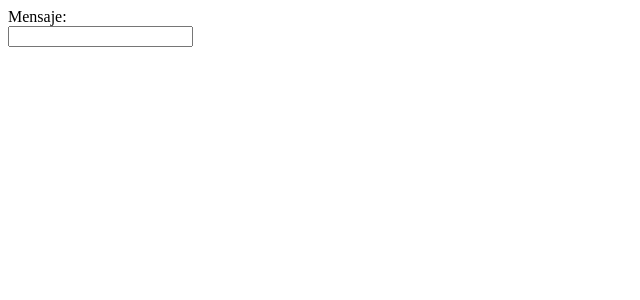
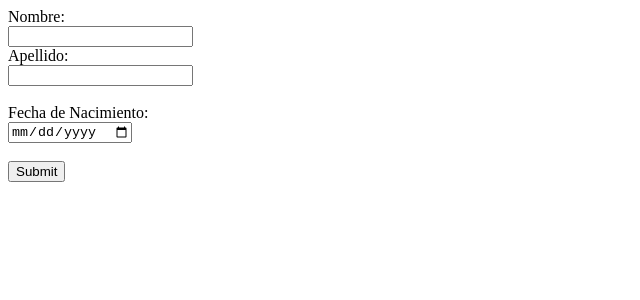
Before and after one commit to daesnorey/alz-angular-lab, an Angular app: page / in a window 1280 px wide. Shown: the top 300 px of the page, without its empty margins (0-640 px from the left). Built offline with nearby package versions, Linux system fonts and the light colour scheme.

Commit message:
Creando primer service

```diff
--- a/src/app/app.component.html
+++ b/src/app/app.component.html
@@ -1,17 +1,2 @@
-
-<!-- <app-first-component
-    [name]="parentName"
-    [lastname]="parentLastname"
-    [birthdate]="parentBirthdate"
-    (nameChanged)="onNameChangeParent($event)"
-    (lastnameChanged)="onLastnameChangeParent($event)"
-    (birthdateChanged)="onBirthdateChangeParent($event)"
-    >
-</app-first-component>
-<h3>{{parentName}}, {{parentLastname}} {{parentBirthdate}}</h3>  -->
-
-<app-first-component (onMessageSubmit)="onMessageChangeParent($event)">
-</app-first-component>
-
-<app-second-component [finalMessages]="parentMessages">
-</app-second-component>
+<app-first-component></app-first-component>
+<app-second-component></app-second-component>
--- a/src/app/app.component.ts
+++ b/src/app/app.component.ts
@@ -1,4 +1,5 @@
 import { Component } from '@angular/core';
+import { FormService } from './service-form/form.service';
 
 
 @Component({
@@ -9,20 +10,8 @@ import { Component } from '@angular/core';
 export class AppComponent {
   title = 'angular-lab';
 
-/*    parentName: string='Juan';
-   parentLastname: string='Ordóñez';
-   parentBirthdate: string='1982-07-04';
-
-   public onNameChangeParent (emmitedName: string){this.parentName = emmitedName}
-   public onLastnameChangeParent (emmitedLastname: string){this.parentLastname = emmitedLastname}
-   public onBirthdateChangeParent (emmitedBirthdate: string){this.parentBirthdate = emmitedBirthdate}
- */
-
-   public parentMessage: string ='';
-   public parentMessages: string[]=[];
-
-   public onMessageChangeParent(emmitedMessage: string){
-     this.parentMessage = emmitedMessage;
-     this.parentMessages.push(emmitedMessage);
-    }
+//FORMULARIO
+   parentName!: string;
+   parentLastname!: string;
+   parentBirthdate!: string;
 }
--- a/src/app/first-component/first-component.component.html
+++ b/src/app/first-component/first-component.component.html
@@ -1,12 +1,10 @@
-<form (submit)="onMessageSubmited($event)">
-    <!-- <label for="fname">Nombre:</label><br>
-    <input type="text" id="fname" name="fname" [(ngModel)]="name" (input)="onNameChange($event)"><br>
+
+<form (submit)="onMessageSubmited()">
+    <label for="fname">Nombre:</label><br>
+    <input type="text" id="fname" name="fname" [(ngModel)]="name" required><br>
     <label for="lname">Apellido:</label><br>
-    <input type="text" id="lname" name="lname" [(ngModel)]="lastname" (input)="onLastnameChange($event)"><br><br>
+    <input type="text" id="lname" name="lname" [(ngModel)]="lastname"><br><br>
     <label for="borndate">Fecha de Nacimiento:</label><br>
-    <input type="date" id="birthdate" name="birthdate" [(ngModel)]="birthdate" (input)="onBirthdateChange($event)"><br><br>
-    <input type="submit" value="Submit"> -->
-
-    <label for="message">Mensaje:</label><br>
-    <input type="text" id="message" name="message" [(ngModel)]="message"><br>
+    <input type="date" id="birthdate" name="birthdate" [(ngModel)]="birthdate"><br><br>
+    <input type="submit" value="Submit">
   </form>
--- a/src/app/first-component/first-component.component.ts
+++ b/src/app/first-component/first-component.component.ts
@@ -1,4 +1,5 @@
 import { Component, EventEmitter, Input, OnInit, Output } from '@angular/core';
+import { FormService } from '../service-form/form.service';
 
 
 @Component({
@@ -7,38 +8,19 @@ import { Component, EventEmitter, Input, OnInit, Output } from '@angular/core';
   styleUrls: ['./first-component.component.css']
 })
 export class FirstComponentComponent implements OnInit {
-/*   @Input () name?: string;
-  @Input () lastname?: string;
-  @Input () birthdate?: string;
+  public name!: string;
+  public lastname!: string;
+  public birthdate!: string;
 
-  @Output() nameChanged!: EventEmitter<string>;
-  @Output() lastnameChanged!: EventEmitter<string>;
-  @Output() birthdateChanged!: EventEmitter<string>; */
+   constructor(private formService: FormService) {
+  }
 
-  message?: string;
-  @Output() onMessageSubmit!: EventEmitter<string>;
-
-  constructor() {
-/*       this.nameChanged = new EventEmitter();
-      this.lastnameChanged = new EventEmitter();
-      this.birthdateChanged = new EventEmitter(); */
-      this.onMessageSubmit = new EventEmitter();
-   }
-
-/*   public onNameChange(eve: any){
-    this.nameChanged.next(eve.target.value);
-  }
-  public onLastnameChange(eve: any){
-    this.lastnameChanged.next(eve.target.value);
-  }
-  public onBirthdateChange(eve: any){
-    this.birthdateChanged.next(eve.target.value);
-  } */
-
-  public onMessageSubmited(eve: any){
-    this.onMessageSubmit.next(this.message);
-    console.log("emmiting --->"+ this.message)
-    this.message=''
+  //CHAT
+   public onMessageSubmited(){
+    this.formService.addMessage(this.name, this.lastname, this.birthdate);
+    this.name='';
+    this.lastname='';
+    this.birthdate='';
   }
 
   ngOnInit(): void {
--- a/src/app/second-component/second-component.component.html
+++ b/src/app/second-component/second-component.component.html
@@ -1,2 +1,4 @@
 
-<p *ngFor="let finalMessage of finalMessages">{{finalMessage}}</p>
+<div *ngFor="let persona of formService.personas">
+    <p>{{persona}}</p>
+</div>
--- /dev/null
+++ b/src/app/service-form/form.service.ts
@@ -0,0 +1,16 @@
+import { Injectable } from '@angular/core';
+
+@Injectable({
+  providedIn: 'root'
+})
+export class FormService {
+
+  constructor() { }
+
+  public personas: string[] =[];
+
+  public addMessage(sentName: string, sentLastname: string, sentBirthdate: string){
+    this.personas.push(sentName + ',' + sentLastname + ',' + sentBirthdate);
+    console.log("guardando :" + sentName + ', ' + sentLastname + ', ' + sentBirthdate);
+  }
+}
```
Also changed, not shown: src/app/second-component/second-component.component.ts (+3 -4 lines), 1 other file (tests, documents, lock files or other folders).
